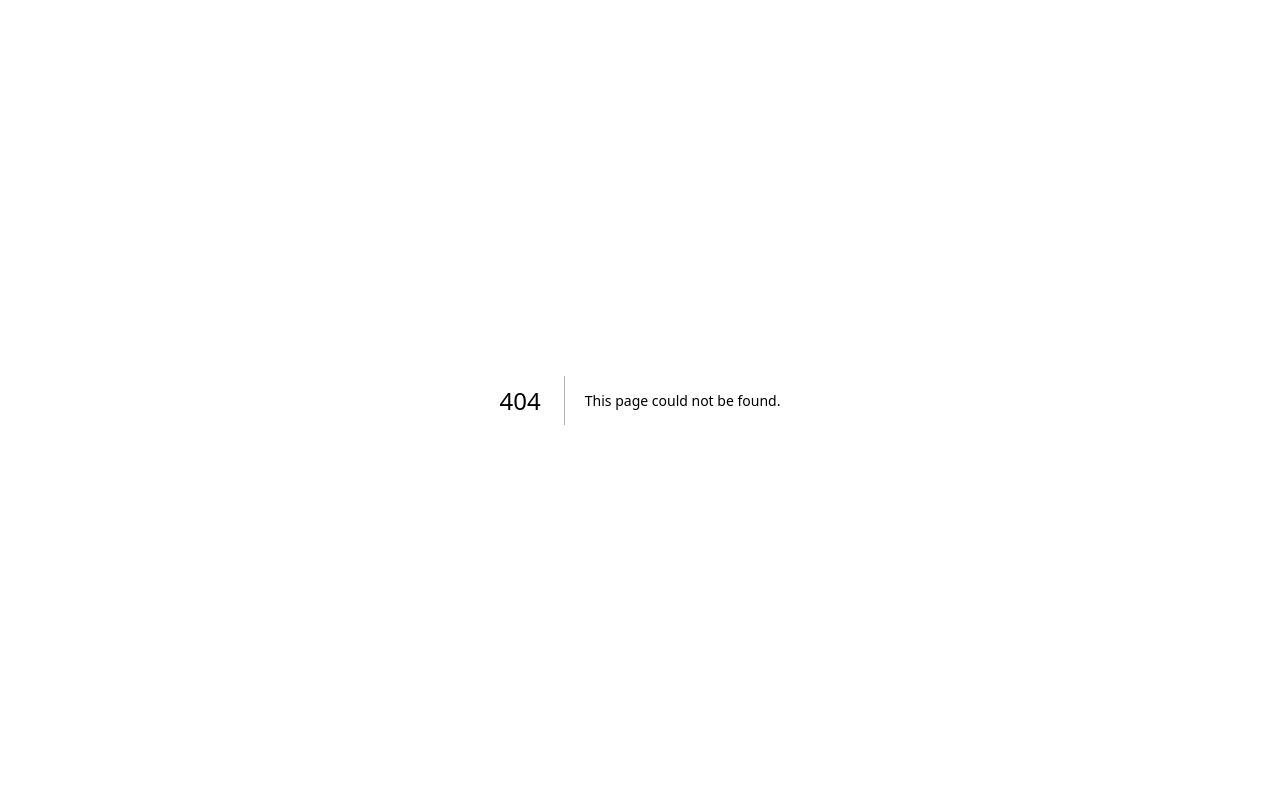
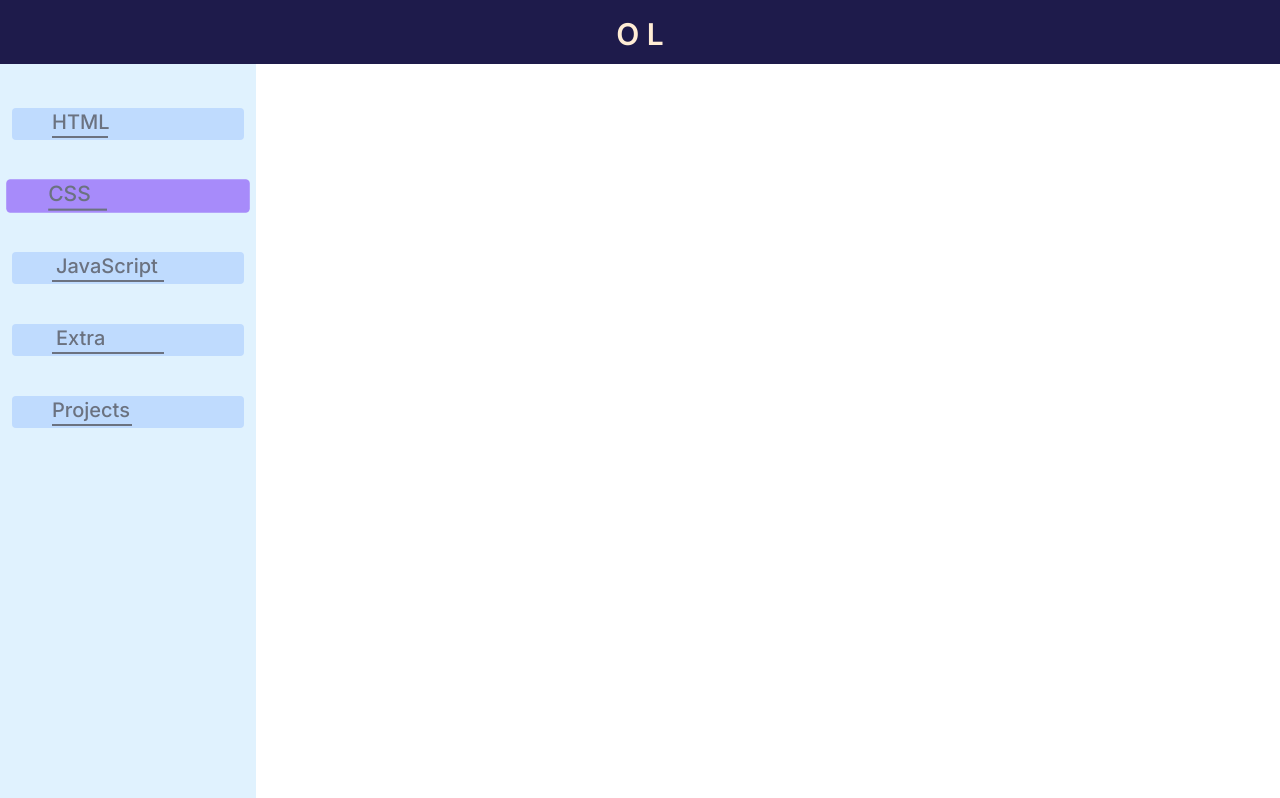
Before and after one commit to Yashhh999/OnLearn, a Next.js app: page /learn/webdev/css in a window 1280 px wide. Before the commit this address had no page. Shown: the top 798 px of the page. Built offline with nearby package versions, Linux system fonts and the light colour scheme.

Commit message:
Made wdsidebar better

```diff
--- a/src/components/Wdsidebar.js
+++ b/src/components/Wdsidebar.js
@@ -1,57 +1,51 @@
+'use client'
 import Link from "next/link";
+import { usePathname } from "next/navigation";
 
 export default function Wdsidebar() {
+    const pathName=usePathname();
     return (
+        <>
             <div className="h-screen w-1/5 bg-sky-100 p-1 m-0">
 
 
-            <div className="bg-blue-200 rounded m-2">
+            <div className={pathName === "/learn/webdev/html" ? "bg-violet-400 rounded m-2 h-8 transform: scale-105 duration-500" : "bg-blue-200 transform: scale-100 duration-500 rounded m-2 h-8"}>
                     <div className="mt-10 mx-10 text-xl text-gray-500 font-medium border-b-2 w-14 border-gray-500">
-                <Link href="/">HTML</Link>
-            </div>
-            <div className="my-2 mx-14 bg-blue-300 w-40 rounded">
-                <Link href="/" className="m-1">HTML One Shot</Link>
+                        <Link href="/learn/webdev/html">HTML</Link>
                     </div>
                 </div>
 
-            <div className="bg-blue-200 rounded m-2">
+                <div className={pathName === "/learn/webdev/css" ? "bg-violet-400 rounded m-2 h-8 transform: scale-105 duration-500" : "bg-blue-200 transform: scale-100 duration-500 rounded m-2 h-8"}>
                     <div className="mt-10 mx-10 text-xl text-gray-500 font-medium border-b-2 w-14 border-gray-500">
-                <Link href="/" className="">CSS</Link>
-            </div>
-            <div className="my-2 mx-14 bg-blue-300 w-40 rounded">
-                <Link href="/" className="m-1">CSS One Shot</Link>
-            </div>
+                        <Link href="/learn/webdev/css" className="">CSS</Link>
                     </div>
 
-            <div className="bg-blue-200 rounded m-2">
+                </div>
+
+                <div className={pathName === "/learn/webdev/js" ? "bg-violet-400 rounded m-2 h-8 transform: scale-105 duration-500" : "bg-blue-200 transform: scale-100 duration-500 rounded m-2 h-8"}>
                     <div className="mt-10 mx-10 text-xl text-gray-500 font-medium border-b-2 w-28 border-gray-500">
-                <Link href="/" className="mx-1" >JavaScript</Link>
+                        <Link href="/learn/webdev/js" className="mx-1" >JavaScript</Link>
                     </div>
-            <div className="my-2 mx-14 bg-blue-300 w-40 rounded">
-                <Link href="/" className="m-1">JS Part 1</Link>
+
                 </div>
-            <div className="my-2 mx-14 bg-blue-300 w-40 rounded">
-                <Link href="/" className="m-1">JS Part 2</Link>
+
+                <div className={pathName === "/learn/webdev/extra" ? "bg-violet-400 rounded m-2 h-8 transform: scale-105 duration-500" : "bg-blue-200 transform: scale-100 duration-500 rounded m-2 h-8"}>
+                    <div className="mt-10 mx-10 text-xl text-gray-500 font-medium border-b-2 w-28 border-gray-500">
+                        <Link href="/learn/webdev/extra" className="mx-1" >Extra</Link>
                     </div>
-            <div className="my-2 mx-14 bg-blue-300 w-40 rounded">
-                <Link href="/" className="m-1">JS Part 3</Link>
-            </div>
+
                 </div>
 
 
-            <div className="bg-blue-200 rounded m-2">
+                <div className={pathName === "/learn/webdev/projects" ? "bg-violet-400 rounded m-2 h-8 transform: scale-105 duration-500" : "bg-blue-200 transform: scale-100 duration-500 rounded m-2 h-8"}>
                     <div className="mt-10 mx-10 text-xl text-gray-500 font-medium border-b-2 w-20 border-gray-500">
-                <Link href="/" className="">Projects</Link>
+                        <Link href="/learn/webdev/projects" className="py-1">Projects</Link>
                     </div>
-            <div className="my-2 mx-14 bg-blue-300 w-40 rounded">
-                <Link href="/" className="m-1">Project 1</Link>
-            </div>
-            <div className="my-2 mx-14 bg-blue-300 w-40 rounded">
-                <Link href="/" className="m-1">Project 2</Link>
-            </div>
+
                 </div>
 
 
             </div>
+        </>
     );
 }
```
Also changed, not shown: src/app/learn/webdev/css/page.js (added, +7 -0 lines), src/app/learn/webdev/extra/page.js (added, +7 -0 lines), src/app/learn/webdev/html/page.js (added, +7 -0 lines), src/app/learn/webdev/js/page.js (added, +7 -0 lines), src/app/learn/webdev/projects/page.js (added, +7 -0 lines), bin.txt (added). Lines whose indentation alone changed are shown as unchanged.
